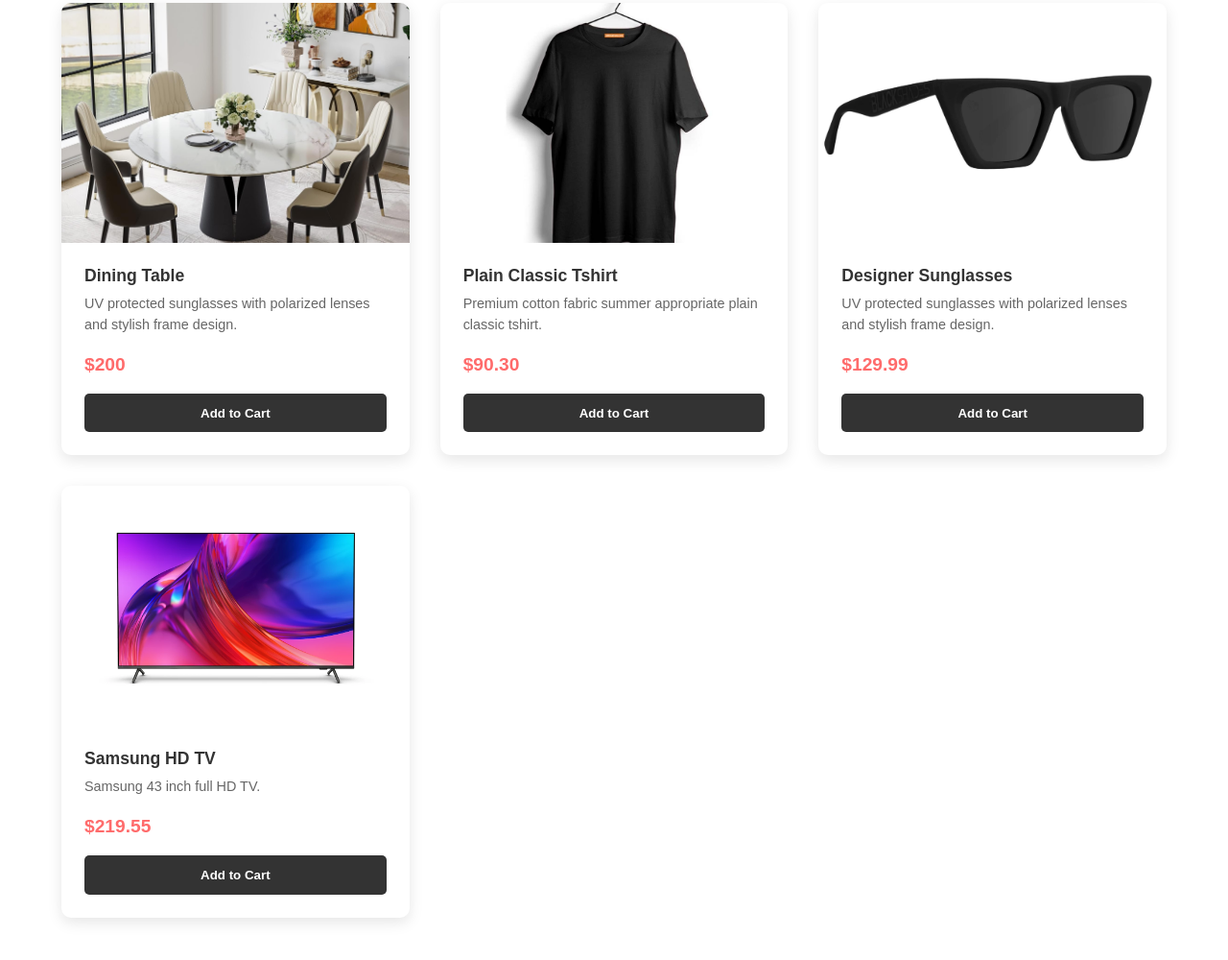
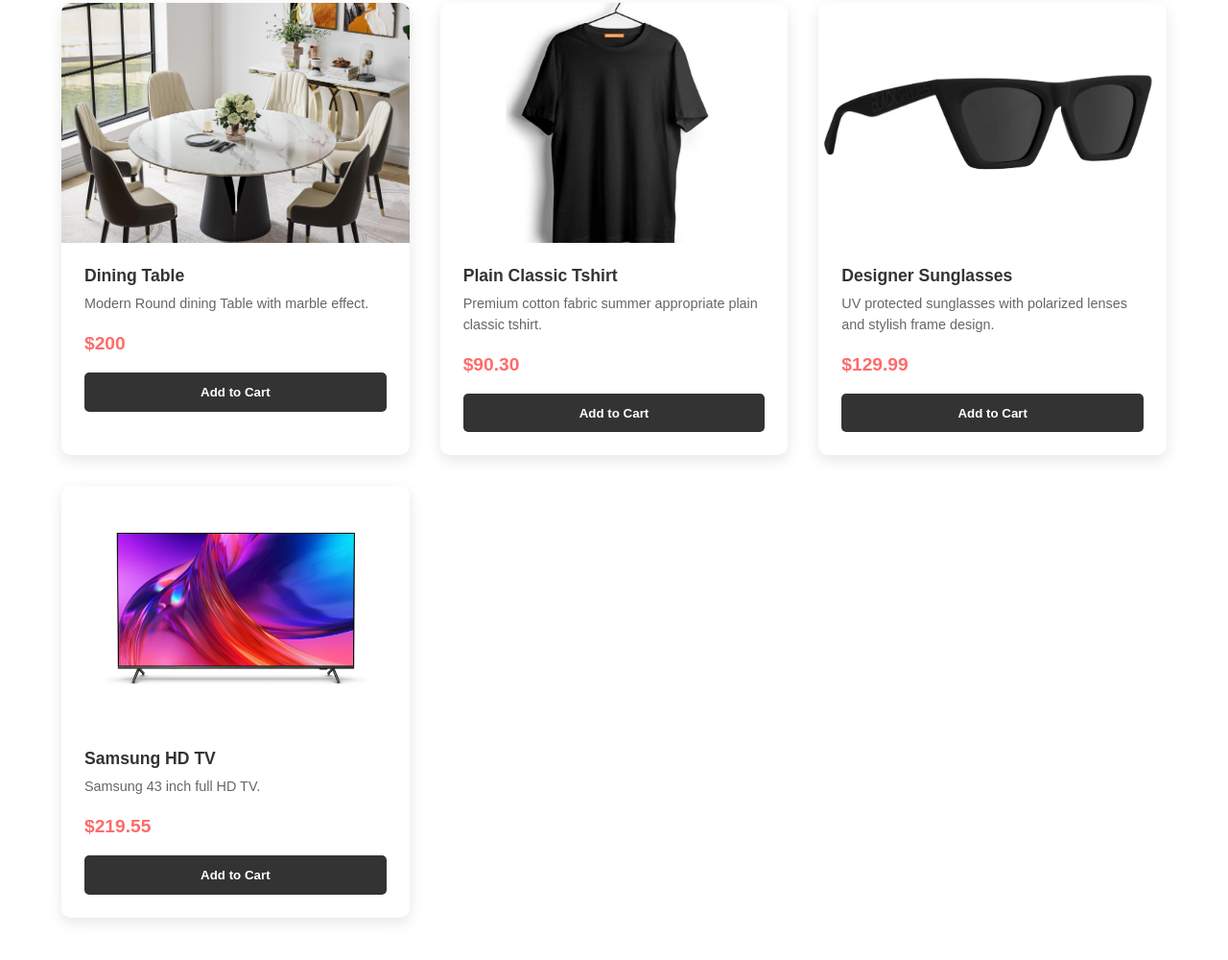
Before and after one commit to Anuska220/ShopEasy, a plain HTML site: page products.html in a window 1280 px wide. Shown: the part 681-1681 px from the top of the page at 96% size. Drawn offline with Linux system fonts and the light colour scheme.

Commit message:
Update products.html

```diff
--- a/products.html
+++ b/products.html
@@ -87,8 +87,7 @@
 					<div class="product-details">
 						<h3 class="product-title">Dining Table</h3>
 						<p class="product-description">
-							UV protected sunglasses with polarized lenses and
-							stylish frame design.
+							Modern Round dining Table with marble effect.
 						</p>
 						<div class="product-price">
 							<span class="current-price">$200</span>
```
